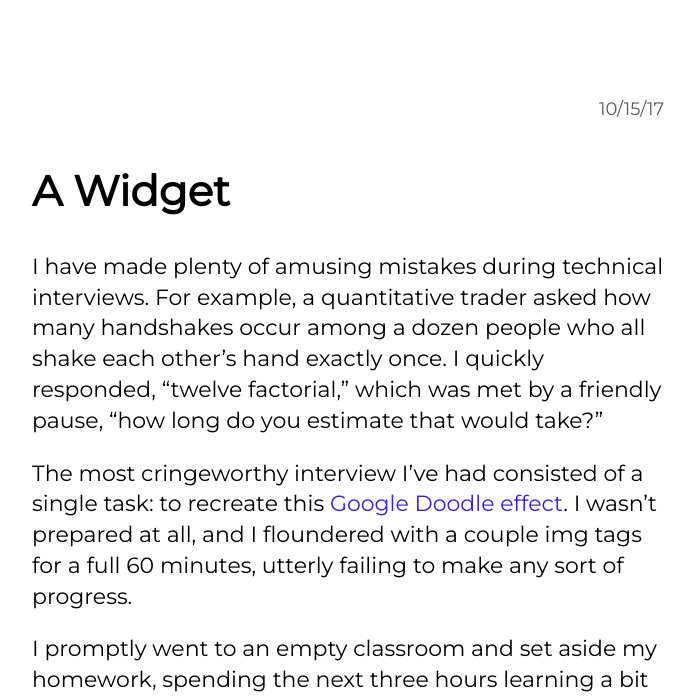
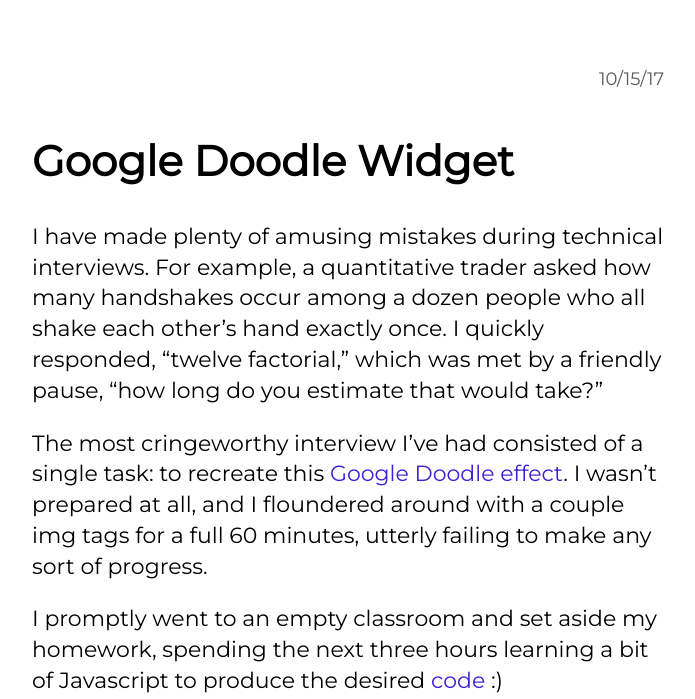
Before and after one commit to trattner/atratt, a Jekyll site: the page built from _posts/2019-1-30-mag-widget.md, in a window 1280 px wide, cut to the strip 0-699 px from the top of the page. Shown: the whole strip, without its empty margins (292-987 px from the left). Built offline with Jekyll 4.4.1, drawn with Linux system fonts in a browser that asks for light colours; nearby versions of some CDN libraries; some web fonts are replaced.

Commit message:
mag widg

```diff
--- a/_posts/2019-1-30-mag-widget.md
+++ b/_posts/2019-1-30-mag-widget.md
@@ -1,16 +1,18 @@
 ---
 layout: article
-title: 'A Widget'
+title: 'Google Doodle Widget'
 date: 2017-10-15
 ---
 
 I have made plenty of amusing mistakes during technical interviews. For example, a quantitative trader asked how many handshakes occur among a dozen people who all shake each other's hand exactly once. I quickly responded, "twelve factorial," which was met by a friendly pause, "how long do you estimate that would take?"
 
-The most cringeworthy interview I've had consisted of a single task: to recreate this <a href="https://www.google.com/logos/2011/worldsfair.html" target="_blank">Google Doodle effect</a>. I wasn't prepared at all, and I floundered with a couple img tags for a full 60 minutes, utterly failing to make any sort of progress.
+The most cringeworthy interview I've had consisted of a single task: to recreate this <a href="https://www.google.com/logos/2011/worldsfair.html" target="_blank">Google Doodle effect</a>. I wasn't prepared at all, and I floundered around with a couple img tags for a full 60 minutes, utterly failing to make any sort of progress.
 
 I promptly went to an empty classroom and set aside my homework, spending the next three hours learning a bit of Javascript to produce the desired <a href="https://github.com/trattner/scale" target="_blank">code</a> :)
 
-<div class='container' id='container'>
+
+
+<div class='widget-container' id='container'>
     <img id="little" src="https://s3-us-west-2.amazonaws.com/s.cdpn.io/1528666/worldsfair-small.jpg"/>
     <img id="magnify" class='hidden' src="https://s3-us-west-2.amazonaws.com/s.cdpn.io/1528666/glass.png"/>
     <div id="overlay" class='hidden' />
@@ -19,9 +21,8 @@
 
 
 <style>
-  .container {
-    height: 100%;
-    width: 100%;
+  .widget-container {
+    width: 421px;
     padding-top:30px;
   }
 
```
